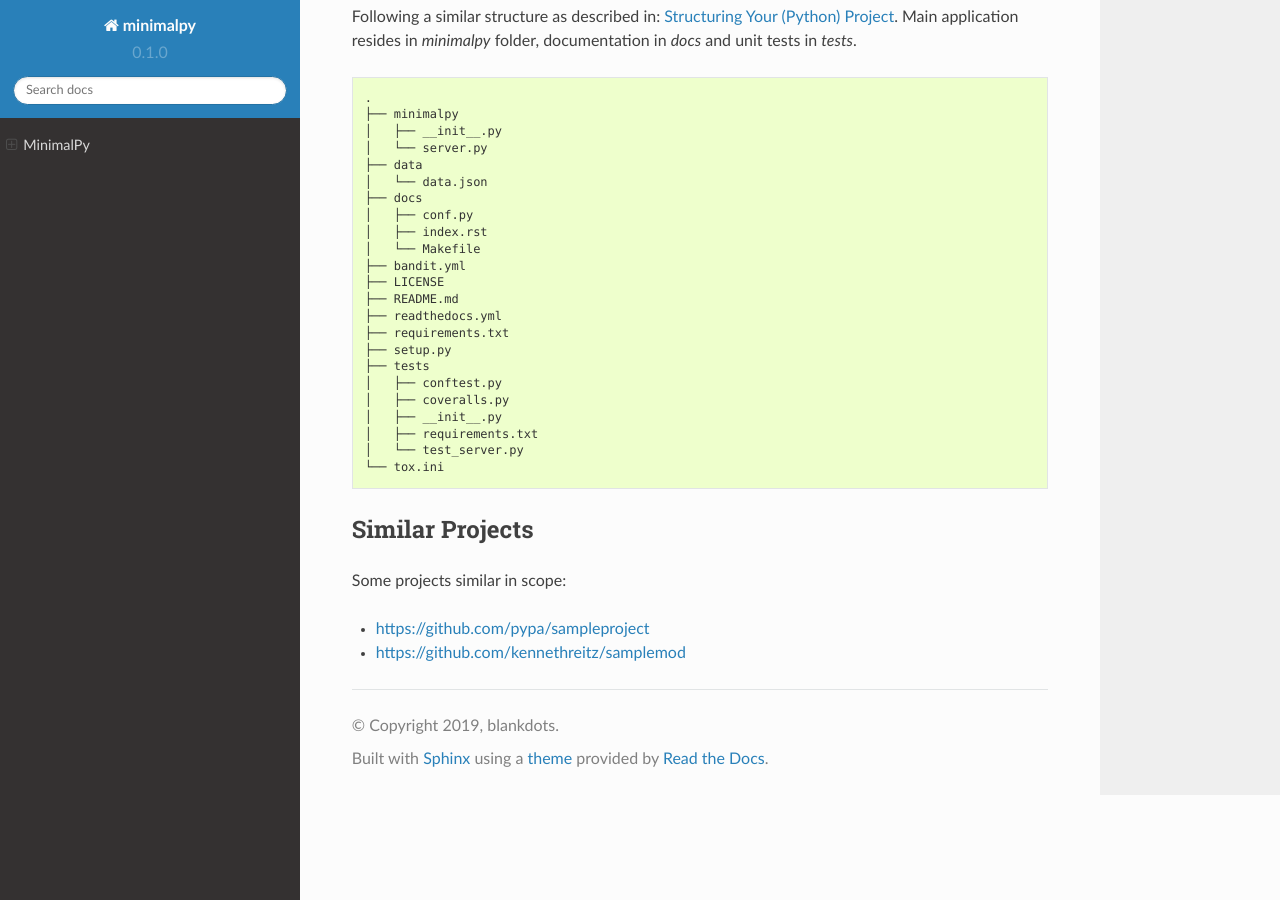
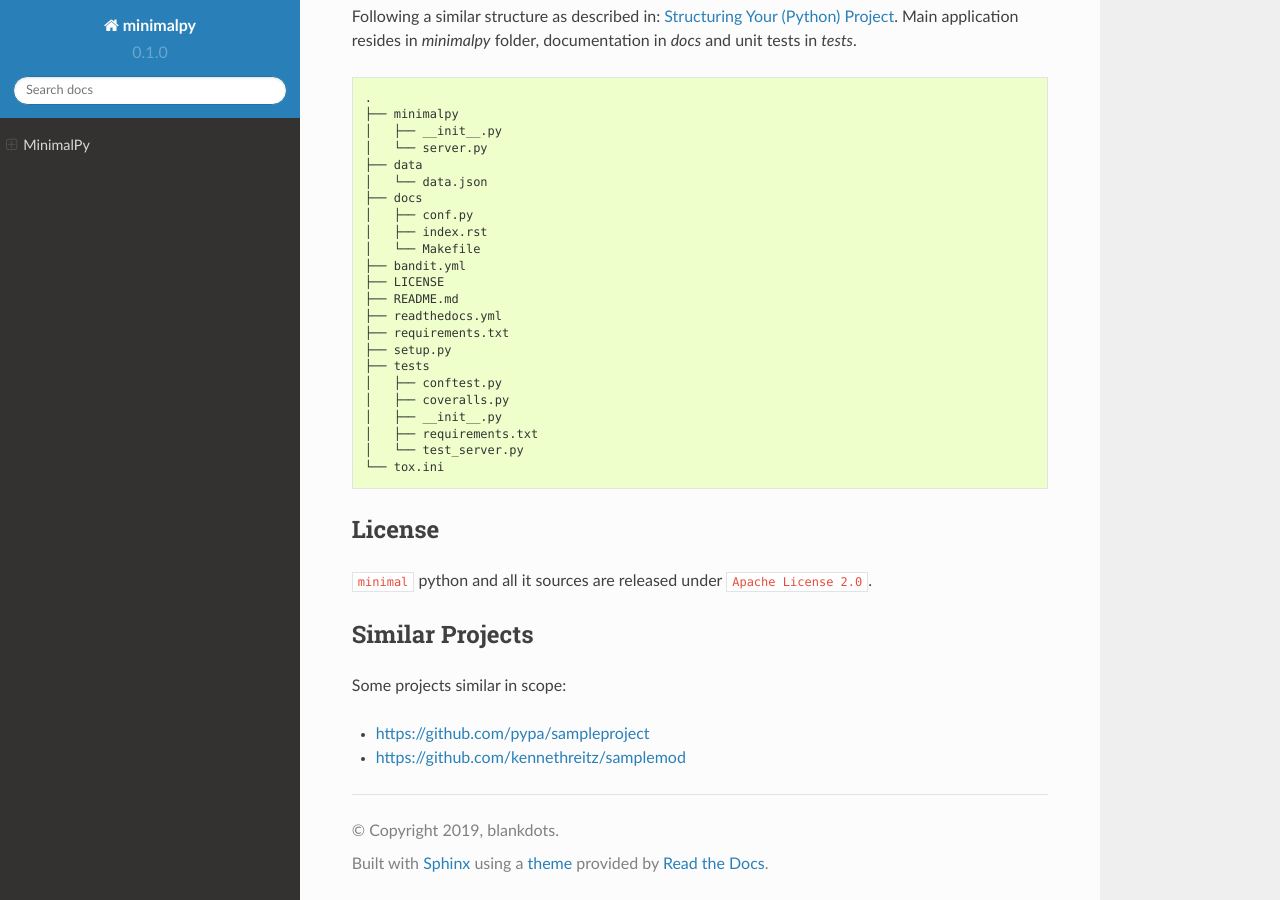
Before and after one commit to blankdots/minimalpy, a Sphinx documentation site: the page built from docs/index.rst, in a window 1280 px wide and 900 px high, scrolled down 1150 px. Built offline with Sphinx 7.4.7 and the Read the Docs theme 2.0.0, drawn with Linux system fonts in a browser that asks for light colours.

Commit message:
update docs

```diff
--- a/docs/index.rst
+++ b/docs/index.rst
@@ -84,6 +84,11 @@ Main application resides in `minimalpy` folder, documentation in `docs` and unit
     └── tox.ini
 
 
+License
+-------
+
+``minimal`` python and all it sources are released under ``Apache License 2.0``.
+
 Similar Projects
 ----------------
 
```
